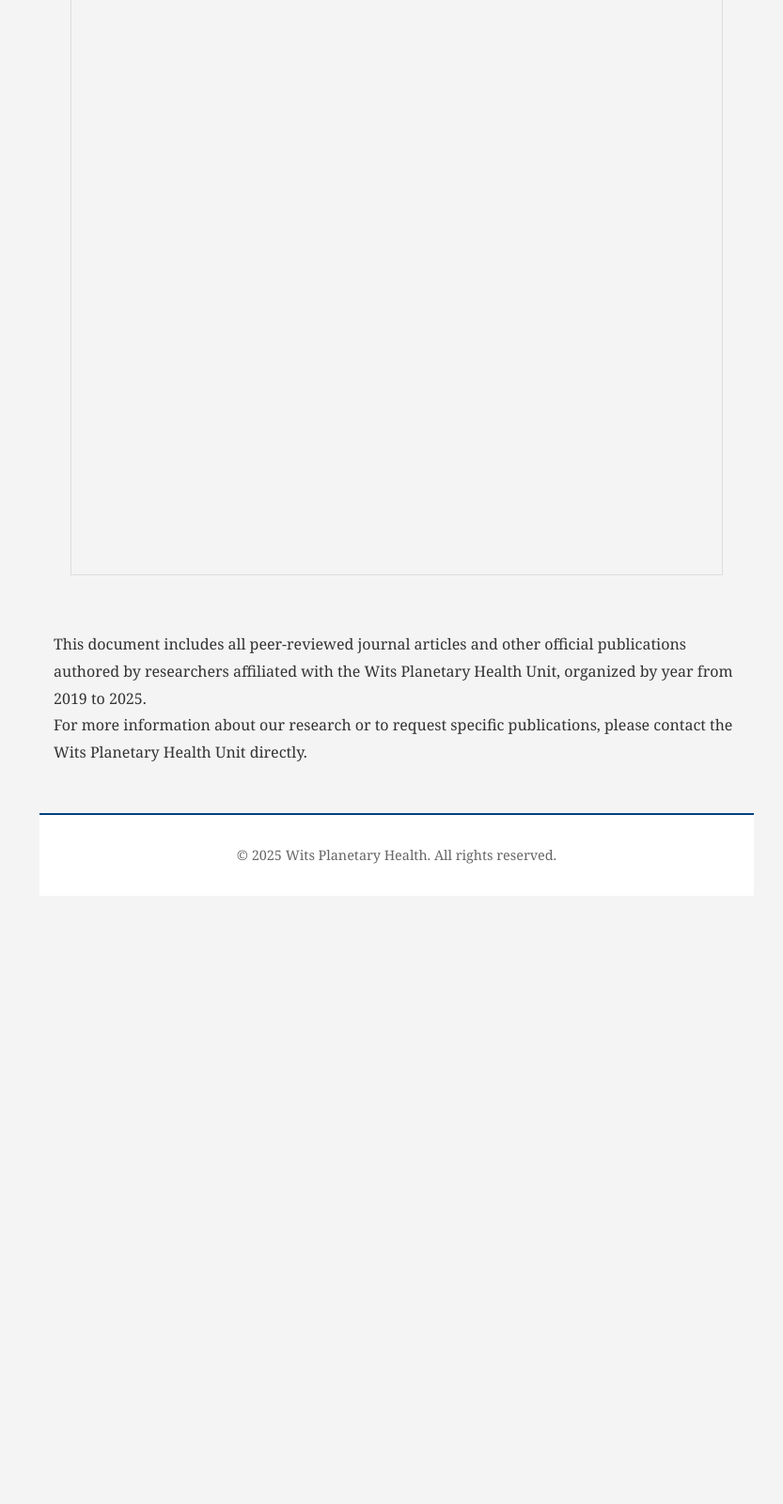
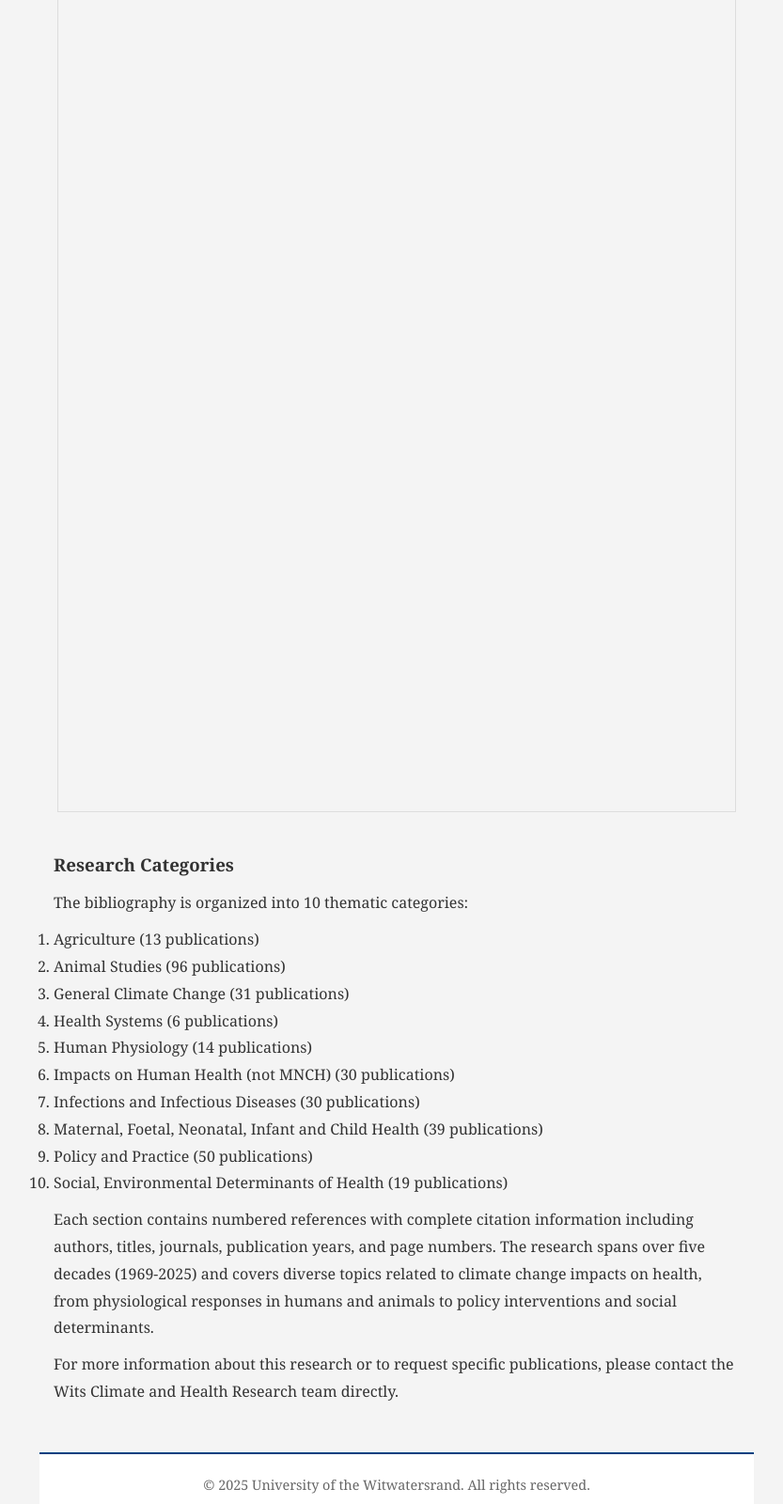
Before and after one commit to Logic06183/unit-publications, a plain HTML site: page index.html in a window 1280 px wide. Shown: the part 1200-2800 px from the top of the page at 94% size, without its empty margins (218-1051 px from the left). Before the commit the page ends 2173 px from the top, so only its background shows below. Drawn offline with Linux system fonts and the light colour scheme.

Commit message:
Maximize PDF viewer size and improve page layout

```diff
--- a/index.html
+++ b/index.html
@@ -7,9 +7,9 @@
     <link rel="stylesheet" href="styles.css">
     <style>
         .pdf-container {
-            margin: 30px 0;
+            margin: 20px 0;
             text-align: center;
-            max-width: 90%;
+            max-width: 98%;
             margin-left: auto;
             margin-right: auto;
         }
@@ -32,42 +32,56 @@
 
         .pdf-viewer {
             width: 100%;
-            height: 1000px;
+            height: 1200px;
             border: 1px solid #ddd;
-            margin: 20px 0;
+            margin: 10px 0;
         }
 
         @media (max-width: 768px) {
             .pdf-viewer {
-                height: 600px;
+                height: 700px;
             }
         }
 
         @media (min-width: 1200px) {
             .pdf-container {
-                max-width: 95%;
+                max-width: 99%;
             }
 
             .pdf-viewer {
-                height: 1200px;
+                height: 1400px;
             }
+        }
+
+        @media (min-width: 1800px) {
+            .pdf-viewer {
+                height: 1600px;
+            }
+        }
+
+        h1, h2, h3, p {
+            margin: 10px 0;
+        }
+
+        header, footer {
+            padding: 10px 0;
         }
     </style>
 </head>
 <body>
     <header>
-        <h1>Wits Planetary Health Unit Publications</h1>
+        <h1>University of the Witwatersrand Climate and Health Publications</h1>
     </header>
 
     <main>
         <section class="publications">
-            <h2>Key Publications</h2>
-            <p>The Wits Planetary Health Unit has produced numerous peer-reviewed journal articles and official publications on climate change and health.</p>
+            <h2>Comprehensive Research Bibliography (1969-2025)</h2>
+            <p>This document catalogs the University of the Witwatersrand's extensive contributions to climate and health research spanning over five decades.</p>
 
             <div class="pdf-container">
-                <p>For a comprehensive list of our publications, please download our publications document:</p>
+                <p>For a comprehensive bibliography of our publications, please download the document:</p>
                 <a href="Publications on Climate and Health at Wits.pdf" class="pdf-button" download>
-                    Download Publications on Climate and Health at Wits (PDF)
+                    Download Wits Climate and Health Research Bibliography (PDF)
                 </a>
 
                 <h3>View Publications</h3>
@@ -77,14 +91,30 @@
                 <iframe class="pdf-viewer" src="Publications on Climate and Health at Wits.pdf"></iframe>
             </div>
 
-            <p>This document includes all peer-reviewed journal articles and other official publications authored by researchers affiliated with the Wits Planetary Health Unit, organized by year from 2019 to 2025.</p>
+            <h3>Research Categories</h3>
+            <p>The bibliography is organized into 10 thematic categories:</p>
 
-            <p>For more information about our research or to request specific publications, please contact the Wits Planetary Health Unit directly.</p>
+            <ol>
+                <li>Agriculture (13 publications)</li>
+                <li>Animal Studies (96 publications)</li>
+                <li>General Climate Change (31 publications)</li>
+                <li>Health Systems (6 publications)</li>
+                <li>Human Physiology (14 publications)</li>
+                <li>Impacts on Human Health (not MNCH) (30 publications)</li>
+                <li>Infections and Infectious Diseases (30 publications)</li>
+                <li>Maternal, Foetal, Neonatal, Infant and Child Health (39 publications)</li>
+                <li>Policy and Practice (50 publications)</li>
+                <li>Social, Environmental Determinants of Health (19 publications)</li>
+            </ol>
+
+            <p>Each section contains numbered references with complete citation information including authors, titles, journals, publication years, and page numbers. The research spans over five decades (1969-2025) and covers diverse topics related to climate change impacts on health, from physiological responses in humans and animals to policy interventions and social determinants.</p>
+
+            <p>For more information about this research or to request specific publications, please contact the Wits Climate and Health Research team directly.</p>
         </section>
     </main>
 
     <footer>
-        <p>&copy; 2025 Wits Planetary Health. All rights reserved.</p>
+        <p>&copy; 2025 University of the Witwatersrand. All rights reserved.</p>
     </footer>
 </body>
 </html>
```
